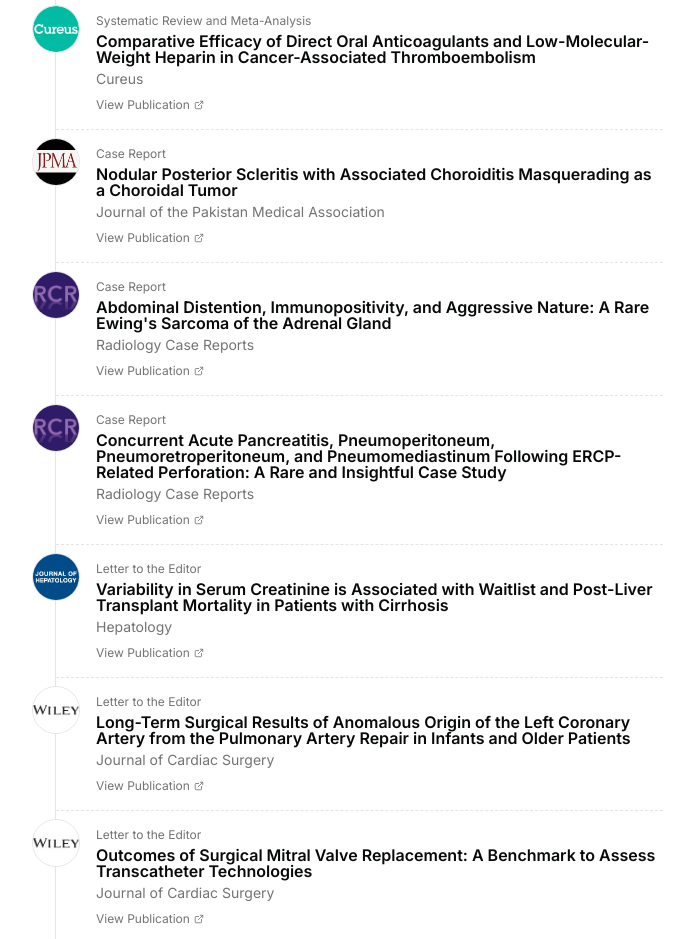
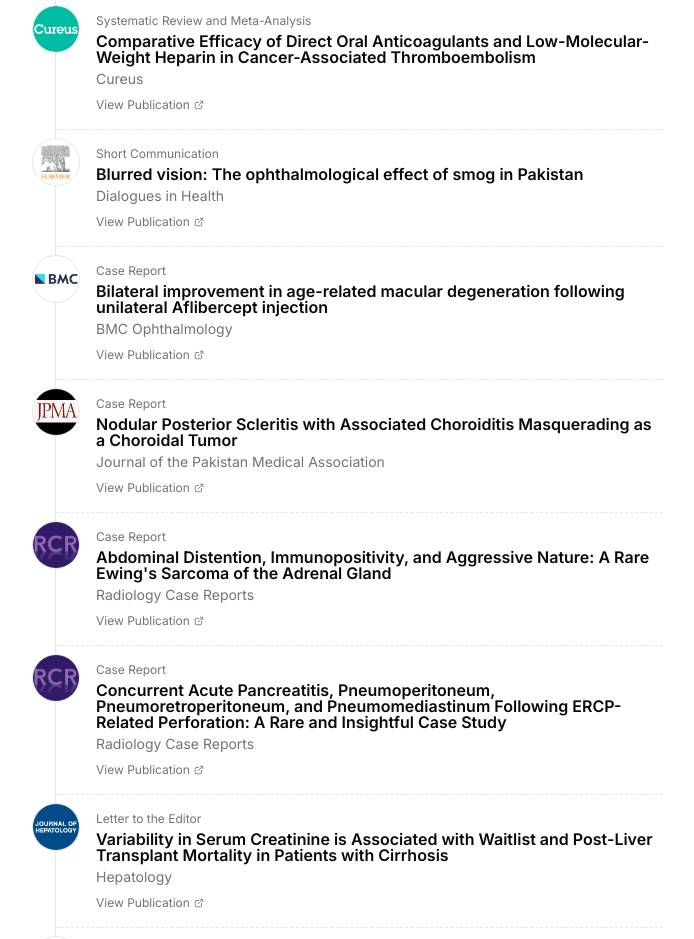
Before and after one commit to abdullahahmed-dev/abdullahahmed.me, a Next.js app: page / in a window 1280 px wide. Shown: the part 1800-2739 px from the top of the page, without its empty margins (289-983 px from the left). Built offline with nearby package versions, Linux system fonts and the light colour scheme.

Commit message:
New Pubs

```diff
--- a/src/data/resume.tsx
+++ b/src/data/resume.tsx
@@ -7,10 +7,18 @@ export const DATA = {
   url: "https://abdullahahmed.me",
   location: "Lahore, Pakistan",
   locationLink: "https://www.google.com/maps/place/lahore",
-  description:
-    "Junior Doctor and Researcher",
+  description: "Junior Doctor and Researcher",
   summary:
-    "Fresh out of medical school, I've found my calling in ophthalmology—there's something truly captivating about how this tiny organ lets us see the world around us. Currently powering through USMLE prep (with plenty of coffee!) while chasing my dream of landing an Ophthalmology residency in the US. My fascination with eye care goes beyond the basics; I'm particularly interested in how emerging research is reshaping the field of ophthalmology. When I'm not immersed in research or studying, you'll catch me on the sports field, hitting the gym, or tinkering with coding projects—believe it or not, programming has become my creative outlet between study sessions! I can't wait to make my mark in eye care, whether through clinical work or research breakthroughs. Always up for connecting with fellow medical enthusiasts—let's chat about medicine, research, or even exchange USMLE study tips!",
+    "Fresh out of medical school, I've found my calling in ophthalmology—there's something truly " +
+    "captivating about how this tiny organ lets us see the world around us. Currently powering " +
+    "through USMLE prep (with plenty of coffee!) while chasing my dream of landing an " +
+    "Ophthalmology residency in the US. My fascination with eye care goes beyond the basics; " +
+    "I'm particularly interested in how emerging research is reshaping the field of ophthalmology. " +
+    "When I'm not immersed in research or studying, you'll catch me on the sports field, hitting " +
+    "the gym, or tinkering with coding projects—believe it or not, programming has become my " +
+    "creative outlet between study sessions! I can't wait to make my mark in eye care, whether " +
+    "through clinical work or research breakthroughs. Always up for connecting with fellow " +
+    "medical enthusiasts—let's chat about medicine, research, or even exchange USMLE study tips!",
   avatarUrl: "/me.webp",
   skills: [
     "Clinical Research",
@@ -78,7 +86,8 @@ export const DATA = {
       logoUrl: "/aimc-logo.webp",
       start: "2018",
       end: "2024",
-      description: "Currently completing medical education with a focus on clinical rotations and research in ophthalmology. Dean's List 2023. Published multiple research articles in ophthalmology and medical education.",
+      description:
+        "Currently completing medical education with a focus on clinical rotations and research in ophthalmology. Dean's List 2023. Published multiple research articles in ophthalmology and medical education.",
     },
     {
       school: "University of Health Sciences",
@@ -96,7 +105,8 @@ export const DATA = {
       logoUrl: "/dps-logo.webp",
       start: "2016",
       end: "2017",
-      description: "Completed pre-medical studies with distinction. Scored 91.7% in FSc",
+      description:
+        "Completed pre-medical studies with distinction. Scored 91.7% in FSc",
     },
     {
       school: "Divisional Public School (DPS)",
@@ -105,7 +115,8 @@ export const DATA = {
       logoUrl: "/dps-logo.webp",
       start: "2014",
       end: "2015",
-      description: "Completed secondary education with excellence. Scored 95.3% in Matric",
+      description:
+        "Completed secondary education with excellence. Scored 95.3% in Matric",
     },
   ],
   // projects: [
@@ -235,7 +246,8 @@ export const DATA = {
   hackathons: [
     // Meta Analyses
     {
-      title: "Macular Buckling for Myopic Traction Maculopathy: A Comprehensive Systematic Review and Meta-Analysis",
+      title:
+        "Macular Buckling for Myopic Traction Maculopathy: A Comprehensive Systematic Review and Meta-Analysis",
       dates: "Systematic Review and Meta Analysis",
       location: "American Journal of Ophthalmology",
       image: "/ajo-logo.webp",
@@ -249,7 +261,8 @@ export const DATA = {
       ],
     },
     {
-      title: "Efficacy and Safety of Lotilaner Ophthalmic Solution (0.25%) for the Treatment of Demodex Blepharitis",
+      title:
+        "Efficacy and Safety of Lotilaner Ophthalmic Solution (0.25%) for the Treatment of Demodex Blepharitis",
       dates: "Systematic Review and Meta-Analysis",
       location: "American Journal of Ophthalmology",
       image: "/ajo-logo.webp",
@@ -263,7 +276,8 @@ export const DATA = {
       ],
     },
     {
-      title: "Efficacy of Gabapentinoids in Pain Resolution After Photorefractive Keratectomy: A Systematic Review and Meta-Analysis",
+      title:
+        "Efficacy of Gabapentinoids in Pain Resolution After Photorefractive Keratectomy: A Systematic Review and Meta-Analysis",
       dates: "Systematic Review and Meta-Analysis",
       location: "AJO International",
       image: "/ajo-logo.webp",
@@ -277,7 +291,8 @@ export const DATA = {
       ],
     },
     {
-      title: "Comparative Efficacy of Direct Oral Anticoagulants and Low-Molecular-Weight Heparin in Cancer-Associated Thromboembolism",
+      title:
+        "Comparative Efficacy of Direct Oral Anticoagulants and Low-Molecular-Weight Heparin in Cancer-Associated Thromboembolism",
       dates: "Systematic Review and Meta-Analysis",
       location: "Cureus",
       image: "/cureus-logo.webp",
@@ -290,10 +305,40 @@ export const DATA = {
         },
       ],
     },
+    {
+      title: "Blurred vision: The ophthalmological effect of smog in Pakistan",
+      dates: "Short Communication",
+      location: "Dialogues in Health",
+      image: "/elsevier-logo.webp",
+      links: [
+        {
+          title: "DOI",
+          icon: <Icons.globe className="h-4 w-4" />,
+          href: "https://doi.org/10.1016/j.dialog.2024.100199",
+          target: "_blank",
+        },
+      ],
+    },
 
     // Case Reports
     {
-      title: "Nodular Posterior Scleritis with Associated Choroiditis Masquerading as a Choroidal Tumor",
+      title:
+        "Bilateral improvement in age-related macular degeneration following unilateral Aflibercept injection",
+      dates: "Case Report",
+      location: "BMC Ophthalmology",
+      image: "/bmc-logo.webp",
+      links: [
+        {
+          title: "DOI",
+          icon: <Icons.globe className="h-4 w-4" />,
+          href: "https://doi.org/10.1186/s12886-024-03795-x",
+          target: "_blank",
+        },
+      ],
+    },
+    {
+      title:
+        "Nodular Posterior Scleritis with Associated Choroiditis Masquerading as a Choroidal Tumor",
       dates: "Case Report",
       location: "Journal of the Pakistan Medical Association",
       image: "/jpma-logo.webp",
@@ -307,7 +352,8 @@ export const DATA = {
       ],
     },
     {
-      title: "Abdominal Distention, Immunopositivity, and Aggressive Nature: A Rare Ewing's Sarcoma of the Adrenal Gland",
+      title:
+        "Abdominal Distention, Immunopositivity, and Aggressive Nature: A Rare Ewing's Sarcoma of the Adrenal Gland",
       dates: "Case Report",
       location: "Radiology Case Reports",
       image: "/RCR.webp",
@@ -321,7 +367,8 @@ export const DATA = {
       ],
     },
     {
-      title: "Concurrent Acute Pancreatitis, Pneumoperitoneum, Pneumoretroperitoneum, and Pneumomediastinum Following ERCP-Related Perforation: A Rare and Insightful Case Study",
+      title:
+        "Concurrent Acute Pancreatitis, Pneumoperitoneum, Pneumoretroperitoneum, and Pneumomediastinum Following ERCP-Related Perforation: A Rare and Insightful Case Study",
       dates: "Case Report",
       location: "Radiology Case Reports",
       image: "/RCR.webp",
@@ -337,7 +384,8 @@ export const DATA = {
 
     // Letters to the Editor
     {
-      title: "Variability in Serum Creatinine is Associated with Waitlist and Post-Liver Transplant Mortality in Patients with Cirrhosis",
+      title:
+        "Variability in Serum Creatinine is Associated with Waitlist and Post-Liver Transplant Mortality in Patients with Cirrhosis",
       dates: "Letter to the Editor",
       location: "Hepatology",
       image: "/hepatology-logo.webp",
@@ -351,7 +399,8 @@ export const DATA = {
       ],
     },
     {
-      title: "Long-Term Surgical Results of Anomalous Origin of the Left Coronary Artery from the Pulmonary Artery Repair in Infants and Older Patients",
+      title:
+        "Long-Term Surgical Results of Anomalous Origin of the Left Coronary Artery from the Pulmonary Artery Repair in Infants and Older Patients",
       dates: "Letter to the Editor",
       location: "Journal of Cardiac Surgery",
       image: "/wiley-logo.webp",
@@ -365,7 +414,8 @@ export const DATA = {
       ],
     },
     {
-      title: "Outcomes of Surgical Mitral Valve Replacement: A Benchmark to Assess Transcatheter Technologies",
+      title:
+        "Outcomes of Surgical Mitral Valve Replacement: A Benchmark to Assess Transcatheter Technologies",
       dates: "Letter to the Editor",
       location: "Journal of Cardiac Surgery",
       image: "/wiley-logo.webp",
@@ -379,7 +429,8 @@ export const DATA = {
       ],
     },
     {
-      title: "Intraoperative Renal Hypoxia and Risk of Cardiac Surgery-Associated Acute Kidney Injury",
+      title:
+        "Intraoperative Renal Hypoxia and Risk of Cardiac Surgery-Associated Acute Kidney Injury",
       dates: "Letter to the Editor",
       location: "Journal of Cardiac Surgery",
       image: "/wiley-logo.webp",
@@ -393,7 +444,8 @@ export const DATA = {
       ],
     },
     {
-      title: "Plasma Biomarkers and Delirium in Critically Ill Patients After Cardiac Surgery: A Prospective Observational Cohort Study",
+      title:
+        "Plasma Biomarkers and Delirium in Critically Ill Patients After Cardiac Surgery: A Prospective Observational Cohort Study",
       dates: "Letter to the Editor",
       location: "Current Problems in Cardiology",
       image: "/elsevier-logo.webp",
@@ -421,7 +473,8 @@ export const DATA = {
       ],
     },
     {
-      title: "Association Between Admission Serum Phosphate and Risk of Acute Kidney Injury in Critically Ill Patients with Rhabdomyolysis: A Retrospective Study Based on MIMIC-III",
+      title:
+        "Association Between Admission Serum Phosphate and Risk of Acute Kidney Injury in Critically Ill Patients with Rhabdomyolysis: A Retrospective Study Based on MIMIC-III",
       dates: "Letter to the Editor",
       location: "Injury",
       image: "/elsevier-logo.webp",
@@ -435,7 +488,8 @@ export const DATA = {
       ],
     },
     {
-      title: "Long-Term Effectiveness and Safety of Anti-TNF in Pediatric-Onset Inflammatory Bowel Diseases: A Population-Based Study",
+      title:
+        "Long-Term Effectiveness and Safety of Anti-TNF in Pediatric-Onset Inflammatory Bowel Diseases: A Population-Based Study",
       dates: "Letter to the Editor",
       location: "Digestive and Liver Disease",
       image: "/elsevier-logo.webp",
```
Also changed, not shown: src/app/globals.css (+7 -3 lines), public/bmc-logo.webp (added).
